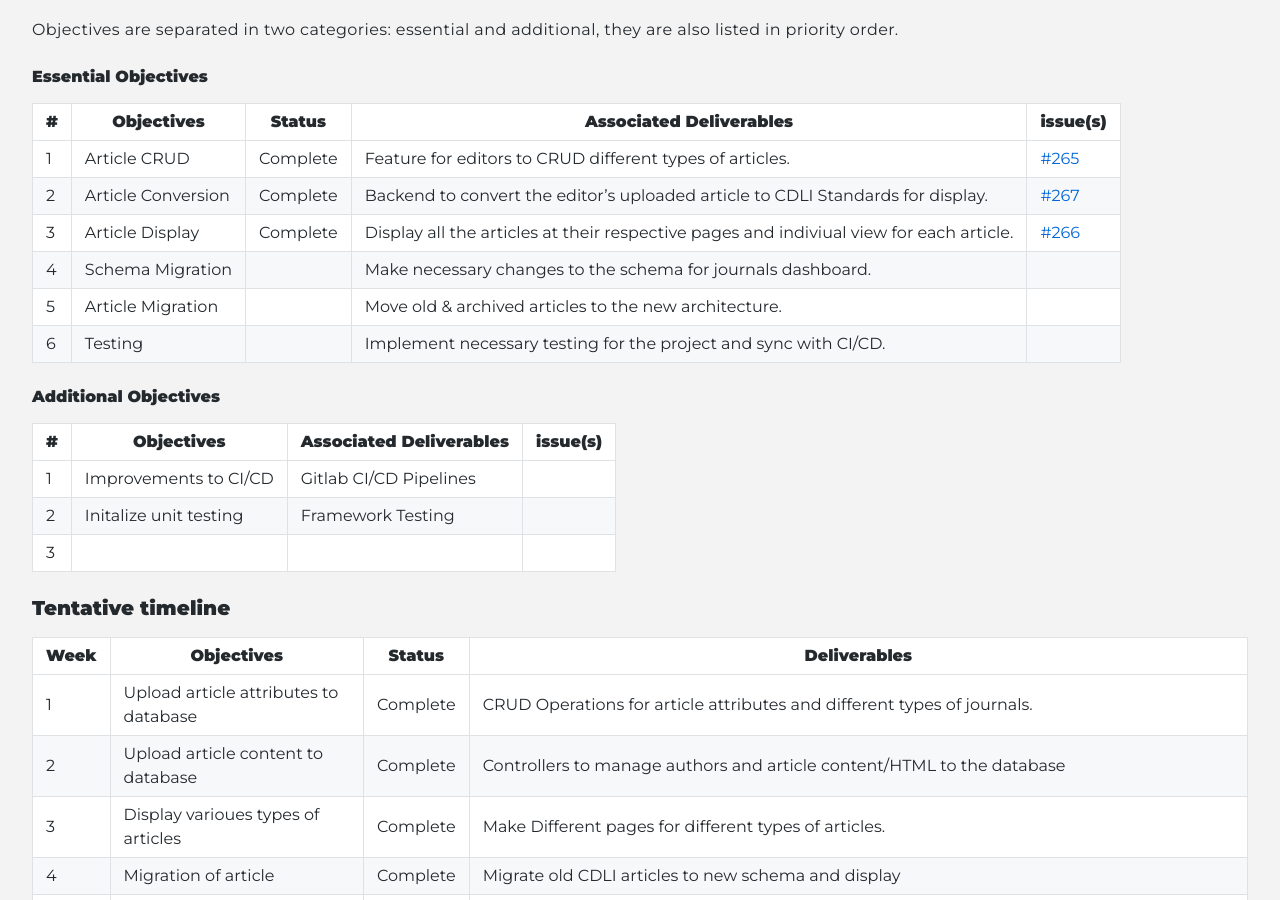
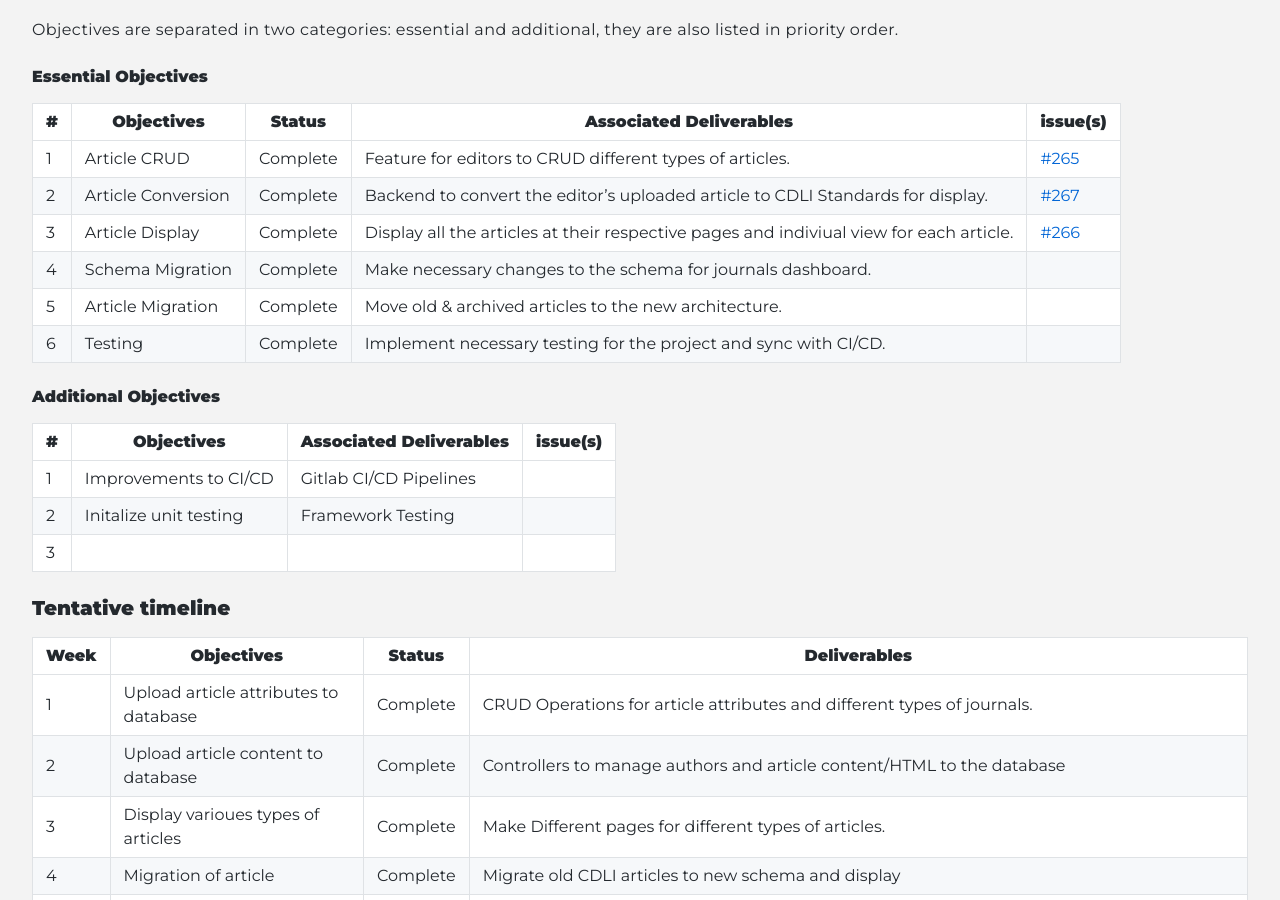
Before and after one commit to cdli-gh/blog, a Jekyll site: the page built from _blog/gsoc20/journals/index.md, in a window 1280 px wide and 900 px high, scrolled down 863 px. Built offline with Jekyll 4.4.1, drawn with Linux system fonts in a browser that asks for light colours; Markdown is read by kramdown in place of the engine named in the settings.

Commit message:
Update index.md

```diff
--- a/_blog/gsoc20/journals/index.md
+++ b/_blog/gsoc20/journals/index.md
@@ -37,9 +37,9 @@ Objectives are separated in two categories: essential and additional, they are a
 | 1   | Article CRUD     | Complete|Feature for editors to CRUD different types of articles.                      |  <a target="_blank" href='https://gitlab.com/cdli/framework/-/issues/265'>#265</a>        |
 | 2   | Article Conversion |Complete |Backend to convert the editor's uploaded article to CDLI Standards for display. |   <a target="_blank" href='https://gitlab.com/cdli/framework/-/issues/267'>#267</a>       |
 | 3   | Article Display    |Complete |Display all the articles at their respective pages and indiviual view for each article.|   <a target="_blank" href='https://gitlab.com/cdli/framework/-/issues/266'>#266</a>       |
-| 4   | Schema Migration   | |Make necessary changes to the schema for journals dashboard.                    |          |
-| 5   | Article Migration  | |Move old & archived articles to the new architecture.                           |          |
-| 6   | Testing            | |Implement necessary testing for the project and sync with CI/CD.                |          |
+| 4   | Schema Migration   | Complete |Make necessary changes to the schema for journals dashboard.                    |          |
+| 5   | Article Migration  | Complete |Move old & archived articles to the new architecture.                           |          |
+| 6   | Testing            | Complete |Implement necessary testing for the project and sync with CI/CD.                |          |
 
 #### Additional Objectives
 
```
